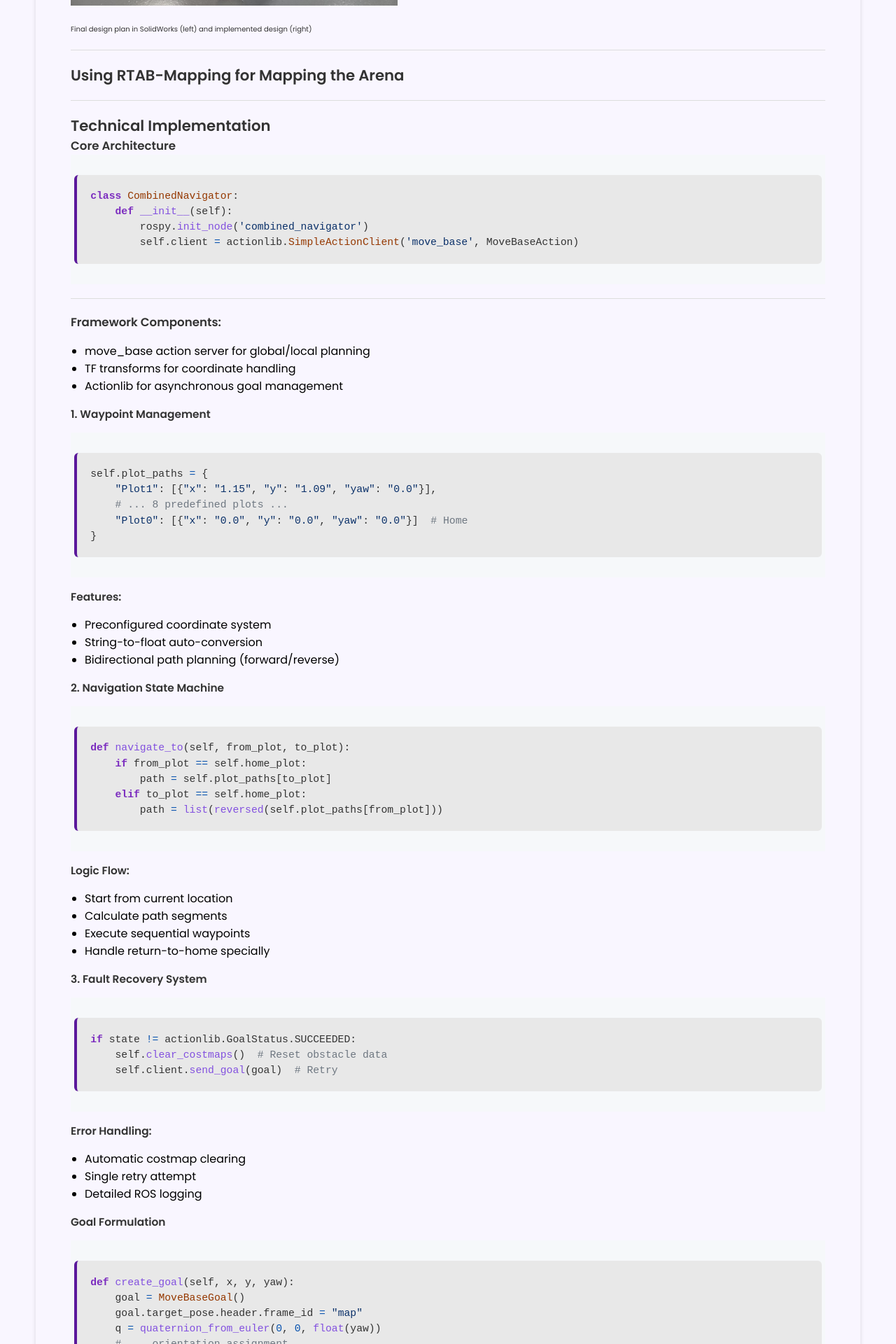
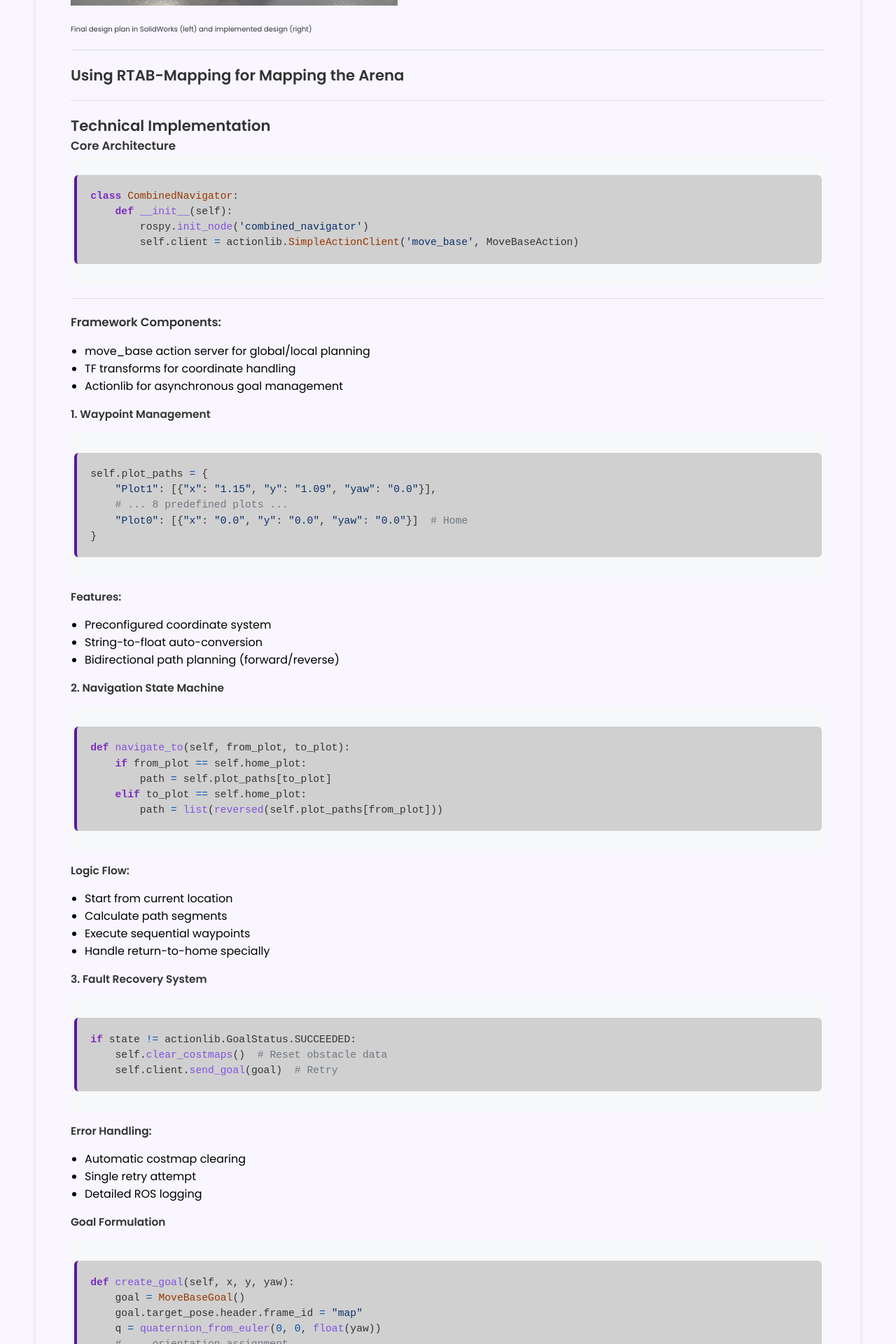
Before and after one commit to Darrshini/darrshini.github.io, a Jekyll site: the page built from _projects/Systems Engineering Project 1/index.md, in a window 1280 px wide. Shown: the part 2569-4489 px from the top of the page at 70% size. Built offline with Jekyll 4.4.1, drawn with Linux system fonts in a browser that asks for light colours.

Commit message:
Update styles.css

```diff
--- a/css/styles.css
+++ b/css/styles.css
@@ -712,7 +712,7 @@ footer p {
 /* Code Block Styling */
 /* Enhanced Code Block Styling */
 .post-view .content pre {
-    background-color: #e8e8e8 !important;  /* Darker grey */
+    background-color: #d0d0d0 !important;  /* Dark grey */
     border-radius: 6px;
     padding: 1.2rem;
     margin: 1.5rem 0;
@@ -724,7 +724,7 @@ footer p {
 .post-view .content code {
     font-family: 'Fira Code', 'Courier New', monospace;
     font-size: 0.92em;
-    color: #333;
+    color: #222;  /* Darker text */
     font-weight: 500;  /* Semi-bold */
     line-height: 1.5;
 }
```
